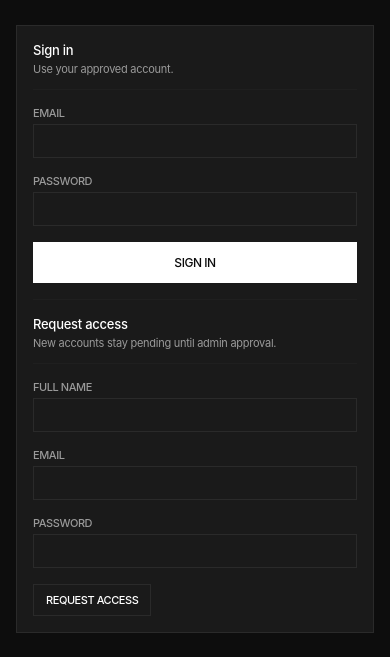
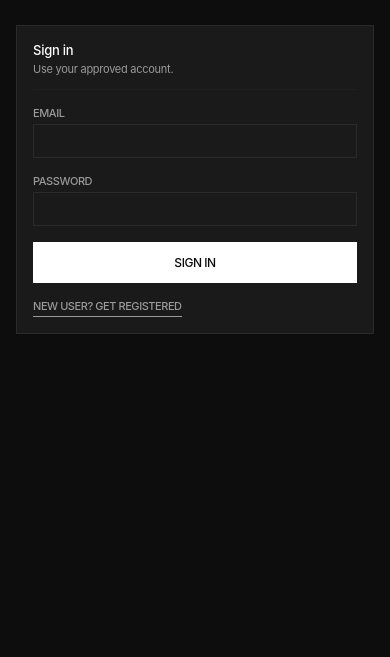
Before and after one commit to Ram-RB/inventory, a website: page index.html in a window 390 px wide. Shown: the part 225-882 px from the top of the page. After the commit the page ends 844 px from the top, so only its background shows below. Drawn offline with Linux system fonts and the light colour scheme.

Commit message:
Switch auth form with register link

```diff
--- a/app.js
+++ b/app.js
@@ -23,6 +23,8 @@ const loginForm = document.querySelector("#loginForm");
 const signupForm = document.querySelector("#signupForm");
 const loginSubmit = document.querySelector("#loginSubmit");
 const signupSubmit = document.querySelector("#signupSubmit");
+const showSignupLink = document.querySelector("#showSignupLink");
+const showLoginLink = document.querySelector("#showLoginLink");
 const emailInput = document.querySelector("#emailInput");
 const passwordInput = document.querySelector("#passwordInput");
 const signupNameInput = document.querySelector("#signupNameInput");
@@ -153,6 +155,19 @@ function startRealtimeRefresh() {
 function stopRealtimeRefresh() {
   window.clearInterval(refreshTimer);
   refreshTimer = null;
+}
+
+function setAuthView(view) {
+  const isSignup = view === "signup";
+  loginForm.classList.toggle("hidden", isSignup);
+  signupForm.classList.toggle("hidden", !isSignup);
+  if (isSignup) {
+    loginForm.reset();
+    signupNameInput.focus();
+  } else {
+    signupForm.reset();
+    emailInput.focus();
+  }
 }
 
 function renderApp() {
@@ -525,6 +540,9 @@ loginForm.addEventListener("submit", async (event) => {
   }
 });
 
+showSignupLink.addEventListener("click", () => setAuthView("signup"));
+showLoginLink.addEventListener("click", () => setAuthView("login"));
+
 signupForm.addEventListener("submit", async (event) => {
   event.preventDefault();
 
@@ -539,6 +557,7 @@ signupForm.addEventListener("submit", async (event) => {
       body: JSON.stringify({ name, email, password }),
     });
     signupForm.reset();
+    setAuthView("login");
     showToast("Access request sent. Admin approval is required.");
   } catch (error) {
     showToast(error.message);
--- a/index.html
+++ b/index.html
@@ -17,7 +17,7 @@
           </div>
         </div>
 
-        <div class="auth-card auth-combined">
+        <div class="auth-card auth-switch-card">
           <form class="auth-section" id="loginForm">
             <div class="auth-card-head">
               <h3>Sign in</h3>
@@ -35,9 +35,10 @@
             </label>
 
             <button class="primary-action" type="submit" id="loginSubmit">Sign in</button>
+            <button class="auth-link" id="showSignupLink" type="button">New user? Get registered</button>
           </form>
 
-          <form class="auth-section" id="signupForm">
+          <form class="auth-section hidden" id="signupForm">
             <div class="auth-card-head">
               <h3>Request access</h3>
               <p>New accounts stay pending until admin approval.</p>
@@ -58,7 +59,8 @@
               <input id="signupPasswordInput" type="password" autocomplete="new-password" required />
             </label>
 
-            <button class="ghost-button" type="submit" id="signupSubmit">Request access</button>
+            <button class="primary-action" type="submit" id="signupSubmit">Request access</button>
+            <button class="auth-link" id="showLoginLink" type="button">Already approved? Sign in</button>
           </form>
         </div>
       </section>
--- a/styles.css
+++ b/styles.css
@@ -70,7 +70,7 @@ button:disabled {
 .auth-panel {
   display: grid;
   min-height: 100vh;
-  grid-template-columns: minmax(0, 1fr) minmax(520px, 620px);
+  grid-template-columns: minmax(0, 1fr) minmax(320px, 420px);
   gap: 48px;
   align-items: center;
 }
@@ -134,22 +134,11 @@ h1 {
   padding: 16px;
 }
 
-.auth-combined {
-  grid-template-columns: 1fr 1fr;
-  gap: 0;
-}
-
 .auth-section {
   display: grid;
   align-content: start;
   gap: 16px;
   min-width: 0;
-}
-
-.auth-section + .auth-section {
-  margin-left: 16px;
-  padding-left: 16px;
-  border-left: 1px solid var(--divider);
 }
 
 .auth-card-head {
@@ -169,6 +158,24 @@ h1 {
   color: var(--text-2);
   font-size: 11px;
   line-height: 1.4;
+}
+
+.auth-link {
+  justify-self: start;
+  border: 0;
+  border-bottom: 1px solid var(--text-2);
+  background: transparent;
+  color: var(--text-2);
+  padding: 0 0 3px;
+  font-size: 11px;
+  font-weight: 500;
+  letter-spacing: -0.04em;
+  text-transform: uppercase;
+}
+
+.auth-link:hover {
+  border-bottom-color: var(--text);
+  color: var(--text);
 }
 
 .mobile-tabs {
@@ -719,19 +726,6 @@ h2 {
     width: 190px;
   }
 
-  .auth-combined {
-    grid-template-columns: 1fr;
-  }
-
-  .auth-section + .auth-section {
-    margin-top: 16px;
-    margin-left: 0;
-    padding-top: 16px;
-    padding-left: 0;
-    border-top: 1px solid var(--divider);
-    border-left: 0;
-  }
-
   .ghost-button {
     justify-self: start;
   }
```
